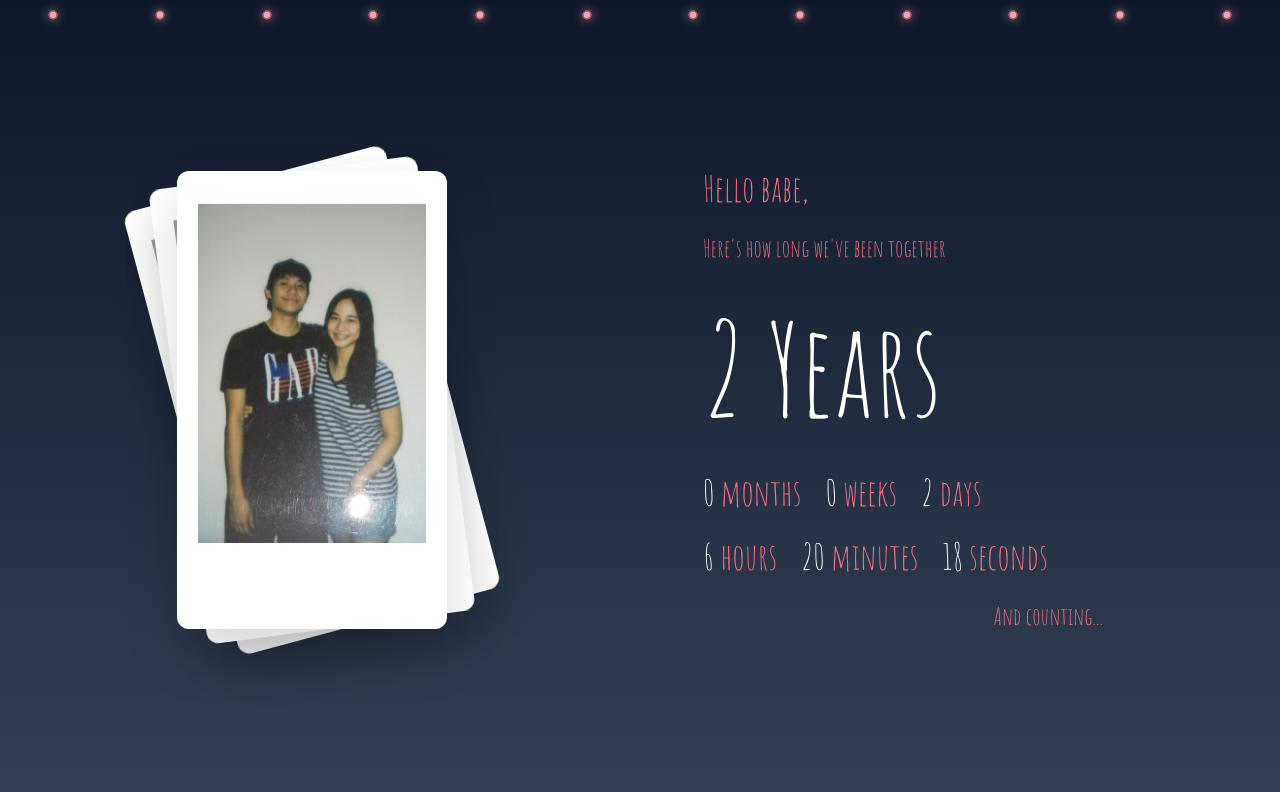
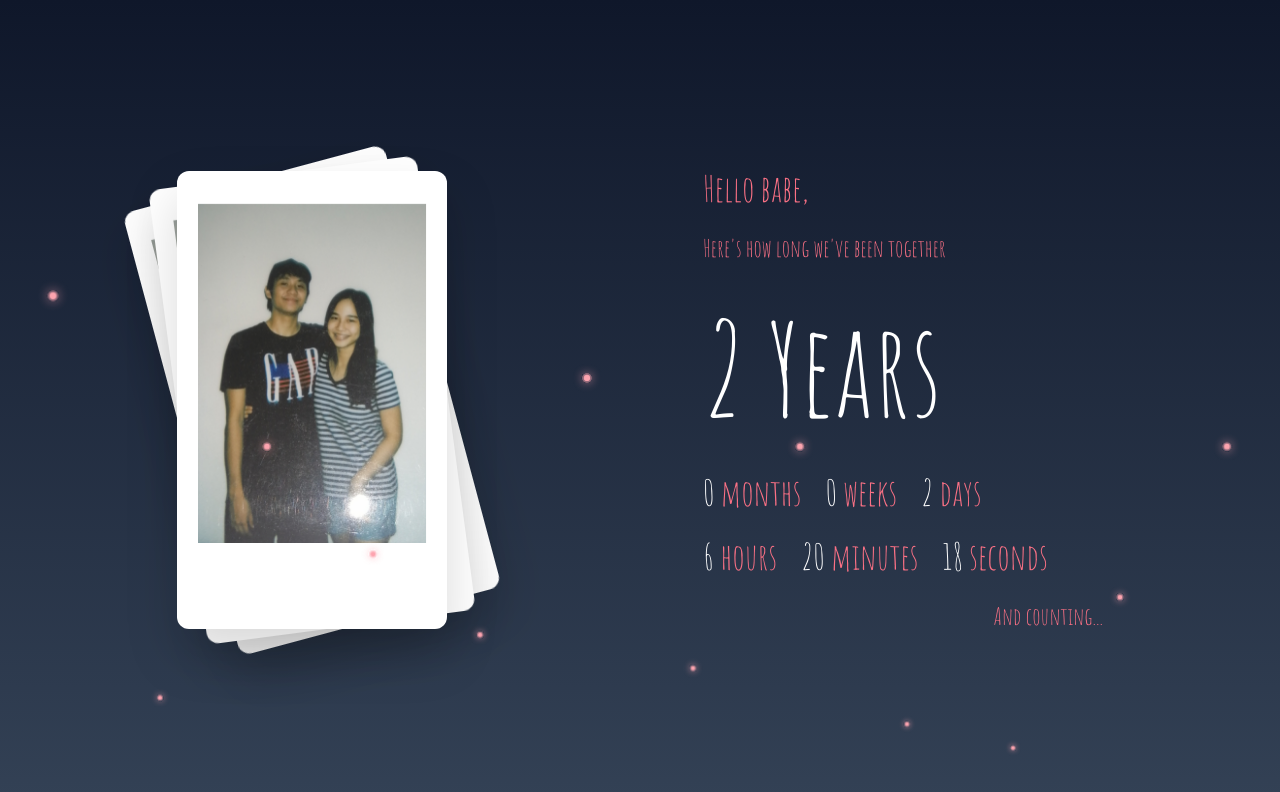
Before and after one commit to Daraphista/angelo-and-cat, a Next.js app: page / in a window 1280 px wide. Shown: the top 792 px of the page. Built offline with nearby package versions, Linux system fonts and the light colour scheme.

Commit message:
Create animation

```diff
--- a/tailwind.config.js
+++ b/tailwind.config.js
@@ -13,6 +13,15 @@ module.exports = {
         7.5: "7.5deg",
         15: "15deg",
       },
+      animation: {
+        "float-up": "float 3s linear infinite",
+      },
+      keyframes: {
+        float: {
+          "0%": { transform: "translateY(100vh) scale(0)" },
+          "100%": { transform: "translateY(-10vh) scale(2)" },
+        },
+      },
     },
   },
   plugins: [],
```
